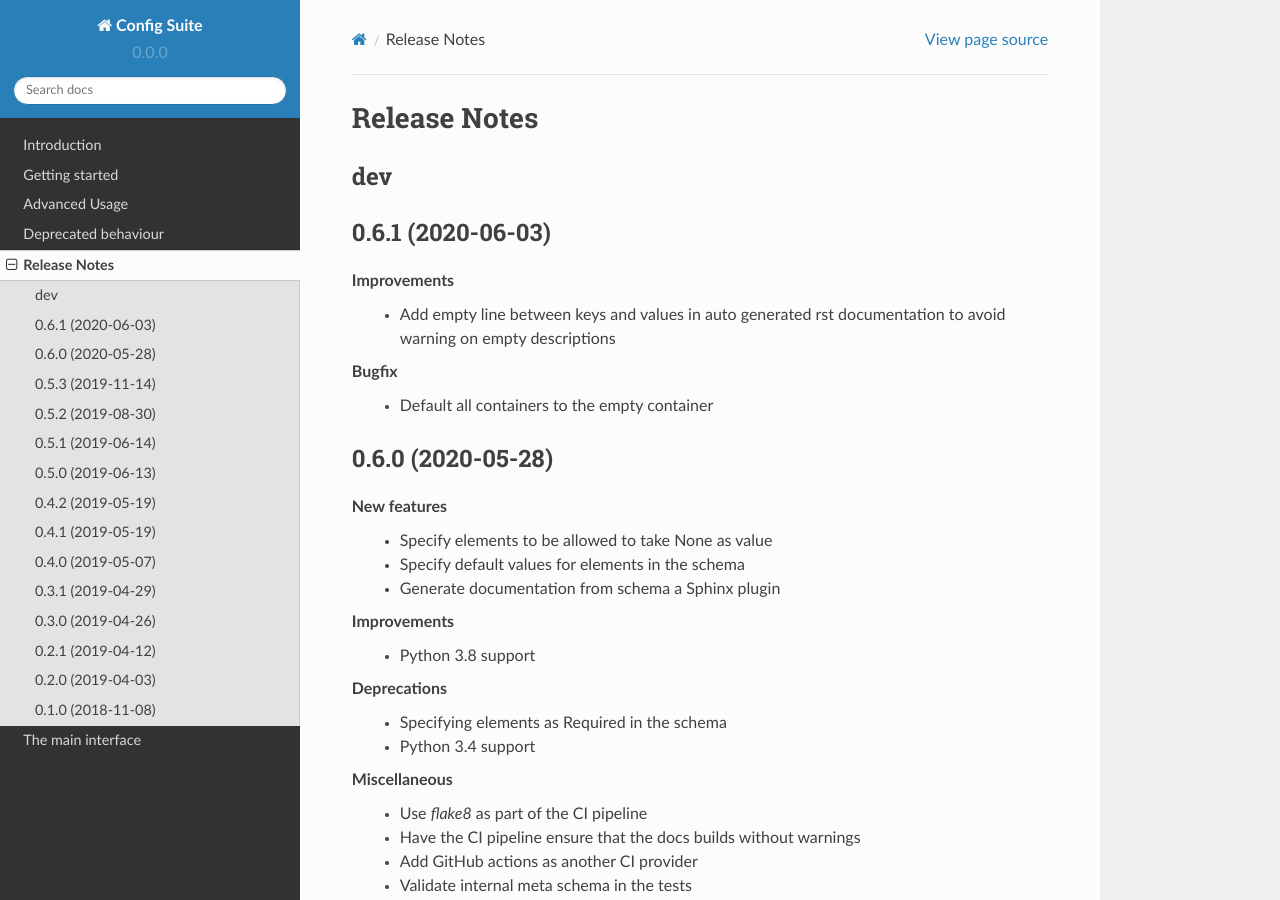
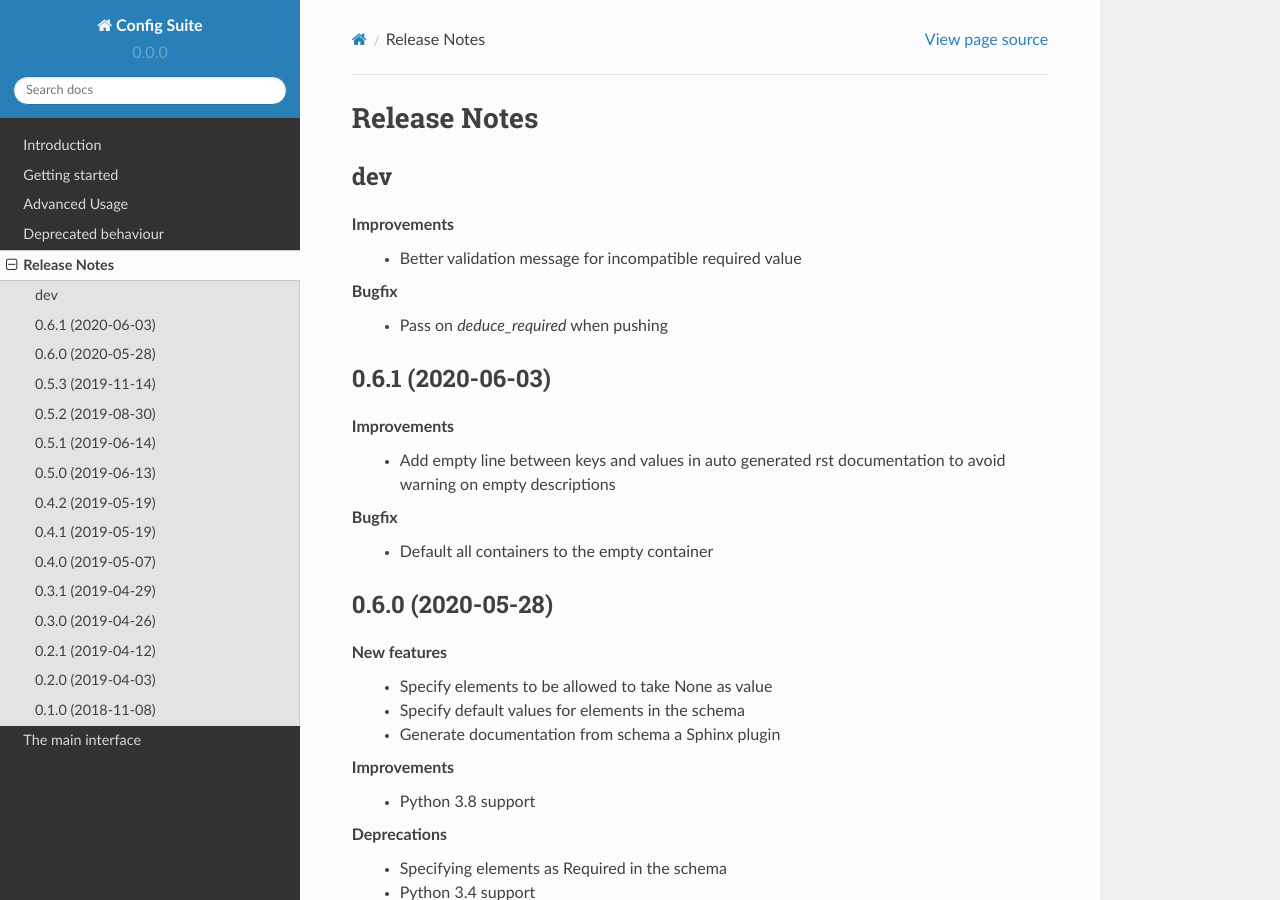
Before and after one commit to equinor/configsuite, a Sphinx documentation site: the page built from docs/source/release_notes.rst, in a window 1280 px wide and 900 px high. Built offline with Sphinx 7.4.7 and the Read the Docs theme 2.0.0, drawn with Linux system fonts in a browser that asks for light colours; the version number is read from the project's files by our own code.

Commit message:
Update release notes with latest changes

```diff
--- a/docs/source/release_notes.rst
+++ b/docs/source/release_notes.rst
@@ -12,6 +12,12 @@ Release Notes
 
 dev
 ---
+
+**Improvements**
+ - Better validation message for incompatible required value
+
+**Bugfix**
+ - Pass on `deduce_required` when pushing
 
 0.6.1 (2020-06-03)
 ------------------
```
